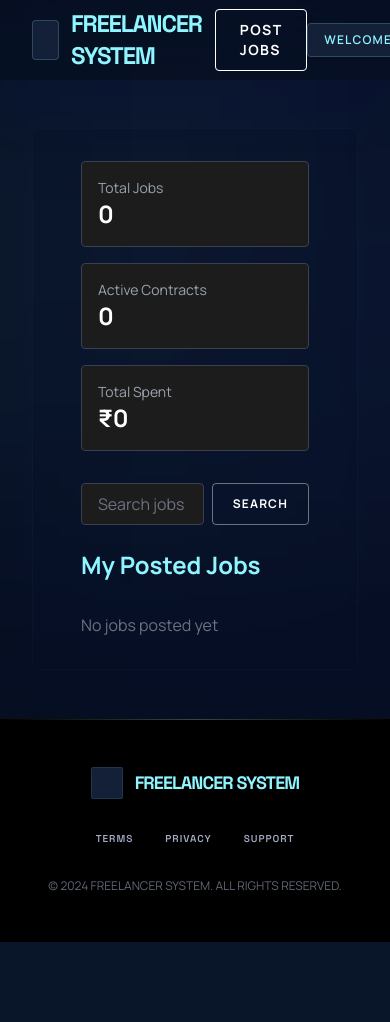
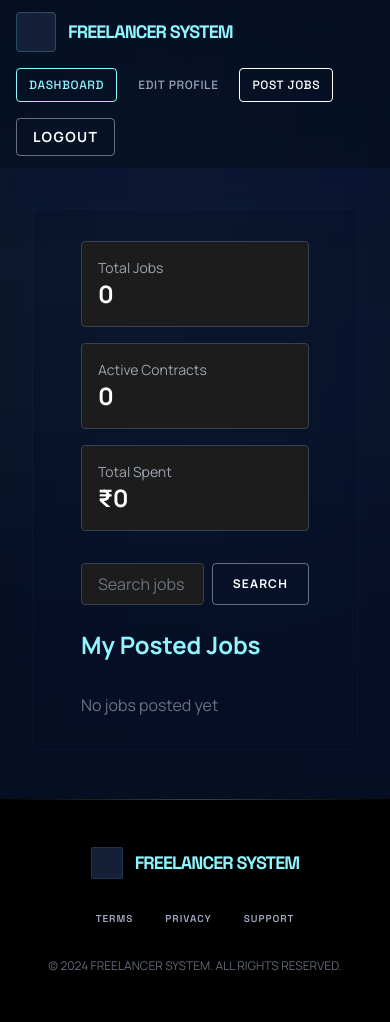
Before and after one commit to soumiyachacko-dev/freelancer_system, a Django app: page /employer_dashboard/ in a window 390 px wide. Before the commit the page ends 942 px from the top, so only its background shows below. Run offline with Django 5.2, Linux system fonts and the light colour scheme; a user stored in the database is signed in; tables that the repository leaves empty hold one stand-in row (values such as "Sample post"); data that the repository does not hold is empty; some libraries are stand-ins or nearby versions.

Commit message:
Fixed mobile responsiveness issues

```diff
--- a/jobs/templates/base.html
+++ b/jobs/templates/base.html
@@ -94,103 +94,136 @@
             font-variation-settings: 'FILL' 0, 'wght' 400, 'GRAD' 0, 'opsz' 24;
             vertical-align: middle;
         }
+    html, body {
+  overflow-x: hidden;color:white;
      </style>
 </head>
-<body class="bg-surface text-on-surface flex flex-col min-h-screen">
+<body class="overflow-x-hidden">
 <!-- TopAppBar Execution -->
 <header class="fixed top-0 w-full z-50 bg-[#060e20] backdrop-blur-xl bg-opacity-60 shadow-[0_40px_40px_rgba(8,0,121,0.08)]">
-<nav class="flex items-center justify-between px-8 h-20 w-full max-w-full">
-<!-- Brand Identity -->
-<div class="flex items-center gap-3">
+<nav class="flex flex-wrap items-center justify-between px-4 py-3 gap-4">
+
+    <!-- Brand -->
+    <div class="flex items-center gap-3 flex-shrink-0">
         <div class="flex items-center justify-center w-10 h-10 rounded-lg bg-surface-container-high border border-primary/20">
         </div>
-<span class="text-2xl font-bold tracking-tighter text-[#8ff5ff] font-['Space_Grotesk'] uppercase"><a href="{% url 'index'%}">FREELANCER SYSTEM</a></span>
+
+        <span class="text-lg sm:text-2xl font-bold tracking-tighter text-[#8ff5ff] font-['Space_Grotesk'] uppercase">
+            <a href="{% url 'index'%}">FREELANCER SYSTEM</a>
+        </span>
     </div>
-<!-- Navigation Links -->
-<div class="hidden md:flex items-center gap-10 font-['Space_Grotesk'] tracking-wider uppercase text-sm font-medium">
-<!-- Dashboard Active State -->
 
+    <!-- Navigation -->
+    <div class="flex flex-wrap items-center gap-2 sm:gap-4
+                font-['Space_Grotesk'] tracking-wider uppercase
+                text-xs sm:text-sm font-medium">
 
         {% if request.user.is_authenticated and request.user.userprofile.role == "freelancer" %}
+
         <a href="{% url 'freelancer_dashboard' %}"
-   class="pb-1 transition-all duration-300 {% if request.resolver_match.url_name == 'freelancer_dashboard' %}text-[#8ff5ff] border-[#8ff5ff] border-b-2 {% else %}text-slate-400 hover:text-[#8ff5ff]{% endif %}">
-   Dashboards
+           class="px-3 py-2 rounded-lg transition-all duration-300
+           {% if request.resolver_match.url_name == 'freelancer_dashboard' %}
+           text-[#8ff5ff] border border-[#8ff5ff]
+           {% else %}
+           text-slate-400 border border-transparent hover:text-[#8ff5ff]
+           {% endif %}">
+            Dashboard
         </a>
 
         <a href="{% url 'edit_profile' %}"
-   class="pb-1 transition-all duration-300 {% if request.resolver_match.url_name == 'edit_profile' %}text-[#8ff5ff] border-b-2 border-[#8ff5ff]{% else %}text-slate-400 hover:text-[#8ff5ff]{% endif %}">
+           class="px-3 py-2 rounded-lg transition-all duration-300
+           {% if request.resolver_match.url_name == 'edit_profile' %}
+           text-[#8ff5ff] border border-[#8ff5ff]
+           {% else %}
+           text-slate-400 border border-transparent hover:text-[#8ff5ff]
+           {% endif %}">
             Edit Profile
         </a>
+
+        <a href="{% url 'my_applications' %}"
+           class="px-3 py-2 rounded-lg border border-white text-white
+                  hover:bg-white hover:text-black transition-all duration-300">
+            Applications
+        </a>
+
         {% endif %}
+
         {% if request.user.is_authenticated and request.user.userprofile.role == "client" %}
+
         <a href="{% url 'employer_dashboard' %}"
-   class="pb-1 transition-all duration-300 {% if request.resolver_match.url_name == 'employer_dashboard' %}text-[#8ff5ff] border-[#8ff5ff] border-b-2 {% else %}text-slate-400 hover:text-[#8ff5ff]{% endif %}">
-   Dashboards
+           class="px-3 py-2 rounded-lg transition-all duration-300
+           {% if request.resolver_match.url_name == 'employer_dashboard' %}
+           text-[#8ff5ff] border border-[#8ff5ff]
+           {% else %}
+           text-slate-400 border border-transparent hover:text-[#8ff5ff]
+           {% endif %}">
+            Dashboard
         </a>
+
         <a href="{% url 'edit_client_profile' %}"
-   class="pb-1 transition-all duration-300
-          {% if request.resolver_match.url_name == 'edit_client_profile' %}text-[#8ff5ff] border-b-2 border-[#8ff5ff]{% else %}text-slate-400 hover:text-[#8ff5ff]{% endif %}">
+           class="px-3 py-2 rounded-lg transition-all duration-300
+           {% if request.resolver_match.url_name == 'edit_client_profile' %}
+           text-[#8ff5ff] border border-[#8ff5ff]
+           {% else %}
+           text-slate-400 border border-transparent hover:text-[#8ff5ff]
+           {% endif %}">
             Edit Profile
         </a>
+
+        <a href="{% url 'post_job' %}"
+           class="px-3 py-2 rounded-lg border border-white text-white
+                  hover:bg-white hover:text-black transition-all duration-300">
+            Post Jobs
+        </a>
+
         {% endif %}
     </div>
-<!-- Action Area -->
-     {% if request.user.is_authenticated and request.user.userprofile.role == "client" %}
-<div class="flex items-center gap-4">
-<a class="border border-white text-white px-6 py-2.5 rounded-lg text-sm font-bold uppercase tracking-widest hover:bg-white hover:text-black transition-all duration-300" href="{% url 'post_job' %}">
-                    Post Jobs
-                </a>
-</div>
-    {% endif %}
-     {% if request.user.is_authenticated and request.user.userprofile.role == "freelancer" %}
-    <div class="flex items-center gap-4">
-    <a href="{% url 'my_applications' %}"
-   class="border border-white text-white px-6 py-2.5 rounded-lg text-sm font-bold uppercase tracking-widest hover:bg-white hover:text-black transition-all duration-300">
-   My Applications
-    </a></div>
-    {% endif %}
-    <div class="flex items-center gap-4">
+
+    <!-- Auth Buttons -->
+    <div class="flex flex-wrap items-center gap-2 sm:gap-4">
 
         {% if user.is_authenticated %}
-        <!-- Show when user is logged in -->
-          <div class="flex items-center gap-2 px-4 py-2 rounded-lg
-                    bg-surface-container-high border border-primary/20
-                    shadow-sm">
+
+        <div class="hidden sm:flex items-center gap-2 px-4 py-2 rounded-lg
+                    bg-surface-container-high border border-primary/20">
             <span class="text-xs uppercase tracking-widest text-primary font-semibold">
                 Welcome
             </span>
+
             <span class="text-xs uppercase font-bold text-white font-['Space_Grotesk'] tracking-wide">
                 {{ user.username }}
             </span>
         </div>
+
         <a href="{% url 'logout' %}"
-   class="px-5 py-2.5 text-sm font-bold uppercase tracking-widest
+           class="px-4 py-2 text-sm font-bold uppercase tracking-widest
                   text-white border border-white/40 rounded-lg
-          transition-all duration-300 ease-in-out
-          shadow-[0_0_8px_rgba(255,255,255,0.2)]
-          hover:bg-white hover:text-black
-          hover:shadow-[0_0_18px_rgba(255,255,255,0.6)]">
+                  hover:bg-white hover:text-black transition-all duration-300">
             Logout
         </a>
 
         {% else %}
-        <!-- Show when user is NOT logged in -->
+
         <a href="{% url 'login' %}"
-           class="border border-white text-white px-4 py-2 rounded-lg text-sm font-bold uppercase hover:bg-white hover:text-black transition">
+           class="border border-white text-white px-4 py-2 rounded-lg
+                  text-sm font-bold uppercase hover:bg-white hover:text-black transition">
             Login
         </a>
 
         <a href="{% url 'register' %}"
-           class="bg-white text-black px-4 py-2 rounded-lg text-sm font-bold uppercase hover:bg-gray-200 transition">
+           class="bg-white text-black px-4 py-2 rounded-lg
+                  text-sm font-bold uppercase hover:bg-gray-200 transition whitespace-nowrap">
             Register
         </a>
+
         {% endif %}
 
     </div>
+
 </nav>
 </header>
 <!-- Main Content Shell -->
-<main class="pt-20 flex-grow relative overflow-hidden">
+<main class="pt-40 sm:pt-28 md:pt-24 flex-grow relative overflow-hidden">
 <!-- Structural Background Elements (Architecture Pulse Style) -->
 <div class="absolute top-0 right-0 w-[500px] h-[500px] bg-primary/5 blur-[120px] rounded-full -z-10"></div>
 <div class="absolute bottom-0 left-0 w-[800px] h-[800px] bg-secondary-container/5 blur-[160px] rounded-full -z-10"></div>
--- a/jobs/templates/employer_dashboard.html
+++ b/jobs/templates/employer_dashboard.html
@@ -41,39 +41,61 @@
     {% for item in job_data %}
     {% with job=item.job %}
     <div class="mb-6 p-6 bg-[#1c1c1c] rounded-xl border border-gray-800">
+
 <!-- Job Info -->
-        <div class="flex justify-between items-start mb-4">
-            <div class="max-w-[70%]">
-                <h3 class="text-xl font-bold text-white break-words">
+<div class="flex flex-col sm:flex-row sm:justify-between sm:items-start gap-4 mb-4">
+
+    <!-- LEFT SIDE -->
+    <div class="w-full sm:max-w-[70%]">
+        <h3 class="text-xl font-bold text-white break-words leading-snug">
             {{ job.title|linebreaksbr }}
         </h3>
-                <span class="text-primary font-bold">₹{{ job.budget }}</span>
+
+        <span class="text-primary font-bold block mt-2">
+            ₹{{ job.budget }}
+        </span>
     </div>
-            <!-- EDIT + DELETE -->
-            <div class="flex gap-2">
-                <a href="{% url 'edit_job' job.id %}" class="px-5 py-2.5 text-sm font-bold uppercase tracking-widest
+
+    <!-- RIGHT SIDE BUTTONS -->
+    <div class="flex flex-wrap gap-2 w-full sm:w-auto">
+
+        <a href="{% url 'edit_job' job.id %}"
+           class="flex-1 sm:flex-none text-center
+                  px-4 py-2 text-xs sm:text-sm font-bold uppercase tracking-widest
                   text-white border border-white/40 rounded-lg
                   transition-all duration-300 ease-in-out
                   shadow-[0_0_8px_rgba(255,255,255,0.2)]
                   hover:bg-white hover:text-black
-               hover:shadow-[0_0_18px_rgba(255,255,255,0.6)]">
+                  hover:shadow-[0_0_18px_rgba(255,255,255,0.6)]
+                  whitespace-nowrap">
             Edit
         </a>
 
-                <form method="POST" action="{% url 'delete_job' job.id %}"
-                    onsubmit="return confirm('Are you sure you want to delete this job?');" style="display:inline;">
+        <form method="POST"
+              action="{% url 'delete_job' job.id %}"
+              onsubmit="return confirm('Are you sure you want to delete this job?');"
+              class="flex-1 sm:flex-none">
+
             {% csrf_token %}
-                    <button type="submit" class="px-5 py-2.5 text-sm font-bold uppercase tracking-widest
+
+            <button type="submit"
+                    class="w-full px-4 py-2 text-xs sm:text-sm font-bold uppercase tracking-widest
                            text-white border border-red-500/40 rounded-lg
                            transition-all duration-300 ease-in-out
                            shadow-[0_0_8px_rgba(255,0,0,0.3)]
-                        hover:bg-red-600 hover:text-white hover:scale-105
-                        hover:shadow-[0_0_18px_rgba(255,0,0,0.7)]">
+                           hover:bg-red-600 hover:text-white
+                           hover:shadow-[0_0_18px_rgba(255,0,0,0.7)]
+                           whitespace-nowrap">
                 Delete
             </button>
+
         </form>
+
     </div>
+
 </div>
+
+
         <p class="text-gray-400 text-sm mb-4 break-words">
             Scope of Work: {{ job.description|linebreaksbr }}
         </p>
```
Also changed, not shown: jobs/templates/index.html (+6 -3 lines), 1 other file. Lines whose indentation alone changed are shown as unchanged.
